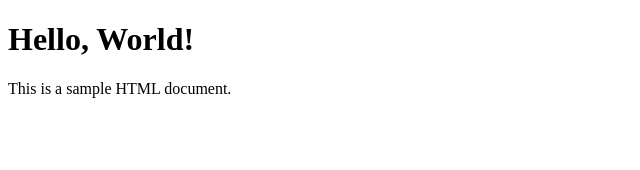
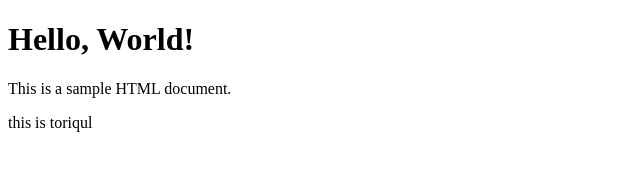
Before and after one commit to Toriqulislam1/cicd, a plain HTML site: page index.html in a window 1280 px wide. Shown: the whole page, without its empty margins (0-640 px from the left). Drawn offline with Linux system fonts and the light colour scheme.

Commit message:
feat: added some

```diff
--- a/index.html
+++ b/index.html
@@ -8,5 +8,6 @@
 <body>
     <h1>Hello, World!</h1>
     <p>This is a sample HTML document.</p>
+    <p>this is toriqul</p>
 </body>
 </html>
```
